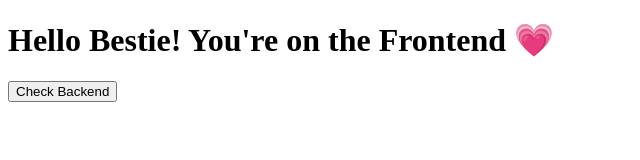
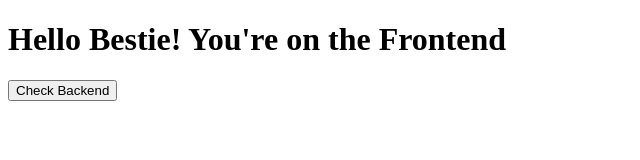
Before and after one commit to anvvvvvv/fs_exp-9.3, a plain HTML site: page frontend/index.html in a window 1280 px wide. Shown: the whole page, without its empty margins (0-640 px from the left). Drawn offline with Linux system fonts and the light colour scheme.

Commit message:
index.html

```diff
--- a/frontend/index.html
+++ b/frontend/index.html
@@ -4,7 +4,7 @@
   <title>Load Balanced App</title>
 </head>
 <body>
-  <h1>Hello Bestie! You're on the Frontend 💗</h1>
+  <h1>Hello Bestie! You're on the Frontend </h1>
   <button onclick="fetchData()">Check Backend</button>
   <p id="msg"></p>
 
```
